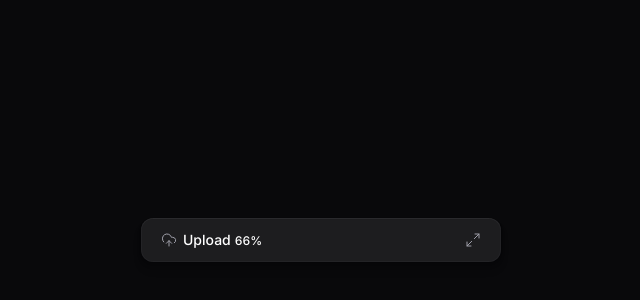
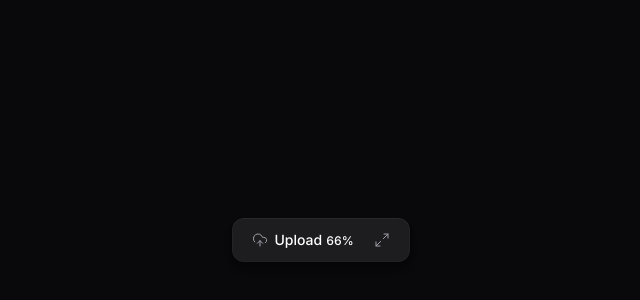
Before and after one commit to huannvictor/ftr-upload-widget-web, a React (Vite) app: page / in a window 1280 px wide. Shown: the part 160-460 px from the top of the page, without its empty margins (319-959 px from the left). Built offline with nearby package versions, Linux system fonts and the light colour scheme; a web font is replaced by a local one.

Commit message:
chore(package): add motion library dependency feat(ui): implement smooth collapse animation using motion style(ui): add gap to minimized upload widget button

```diff
--- a/package.json
+++ b/package.json
@@ -14,6 +14,7 @@
     "@radix-ui/react-progress": "^1.1.8",
     "@tailwindcss/vite": "^4.1.18",
     "lucide-react": "^0.563.0",
+    "motion": "^12.29.2",
     "react": "^19.2.0",
     "react-dom": "^19.2.0",
     "react-dropzone": "^14.3.8",
--- a/src/components/upload-widget-minimized-button.tsx
+++ b/src/components/upload-widget-minimized-button.tsx
@@ -4,7 +4,7 @@ import { UploadWidgetTitle } from "./upload-widget-title";
 
 export function UploadWidgetMinimizedButton() {
   return (
-    <Trigger className="group flex w-full items-center justify-between bg-white/2 px-5 py-3">
+    <Trigger className="group flex w-full items-center justify-between gap-5 bg-white/2 px-5 py-3">
       <UploadWidgetTitle />
 
       <Maximize2
--- a/src/components/upload-widget.tsx
+++ b/src/components/upload-widget.tsx
@@ -1,17 +1,36 @@
 // biome-ignore lint/performance/noNamespaceImport: < >
 import * as Collapsible from "@radix-ui/react-collapsible";
-import { useState } from "react";
+import { motion, useCycle } from "motion/react";
 import { UploadWidgetDropzone } from "./upload-widget-dropzone";
 import { UploadWidgetHeader } from "./upload-widget-header";
 import { UploadWidgetMinimizedButton } from "./upload-widget-minimized-button";
 import { UploadWidgetUploadList } from "./upload-widget-upload-list";
 
 export function UploadWidget() {
-  const [isWidgetOpen, setIsWidgetOpen] = useState(false);
+  const [isWidgetOpen, toggleWidgetOpen] = useCycle(false, true);
 
   return (
-    <Collapsible.Root onOpenChange={setIsWidgetOpen}>
-      <div className="w-90 overflow-hidden rounded-xl bg-zinc-900 shadow-shape">
+    <Collapsible.Root onOpenChange={() => toggleWidgetOpen()}>
+      <motion.div
+        animate={isWidgetOpen ? "open" : "closed"}
+        className="w-90 overflow-hidden rounded-xl bg-zinc-900 shadow-shape"
+        variants={{
+          closed: {
+            width: "max-content",
+            height: 44,
+            transition: {
+              type: "keyframes",
+            },
+          },
+          open: {
+            width: 360,
+            height: "auto",
+            transition: {
+              duration: 0.1,
+            },
+          },
+        }}
+      >
         {!isWidgetOpen && <UploadWidgetMinimizedButton />}
 
         <Collapsible.Content>
@@ -23,7 +42,7 @@ export function UploadWidget() {
             <UploadWidgetUploadList />
           </div>
         </Collapsible.Content>
-      </div>
+      </motion.div>
     </Collapsible.Root>
   );
 }
```
Also changed, not shown: 1 other file (tests, documents, lock files or other folders).
